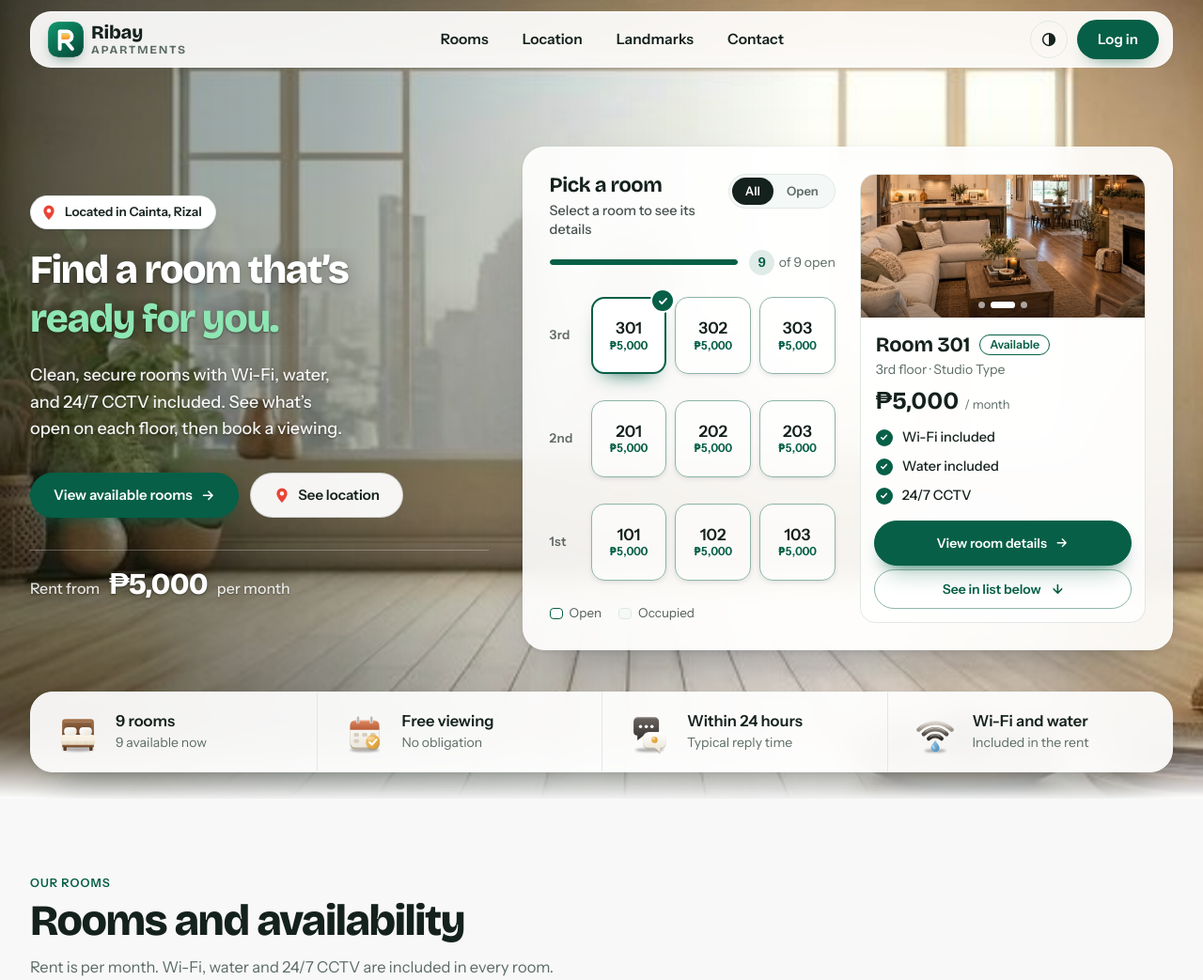
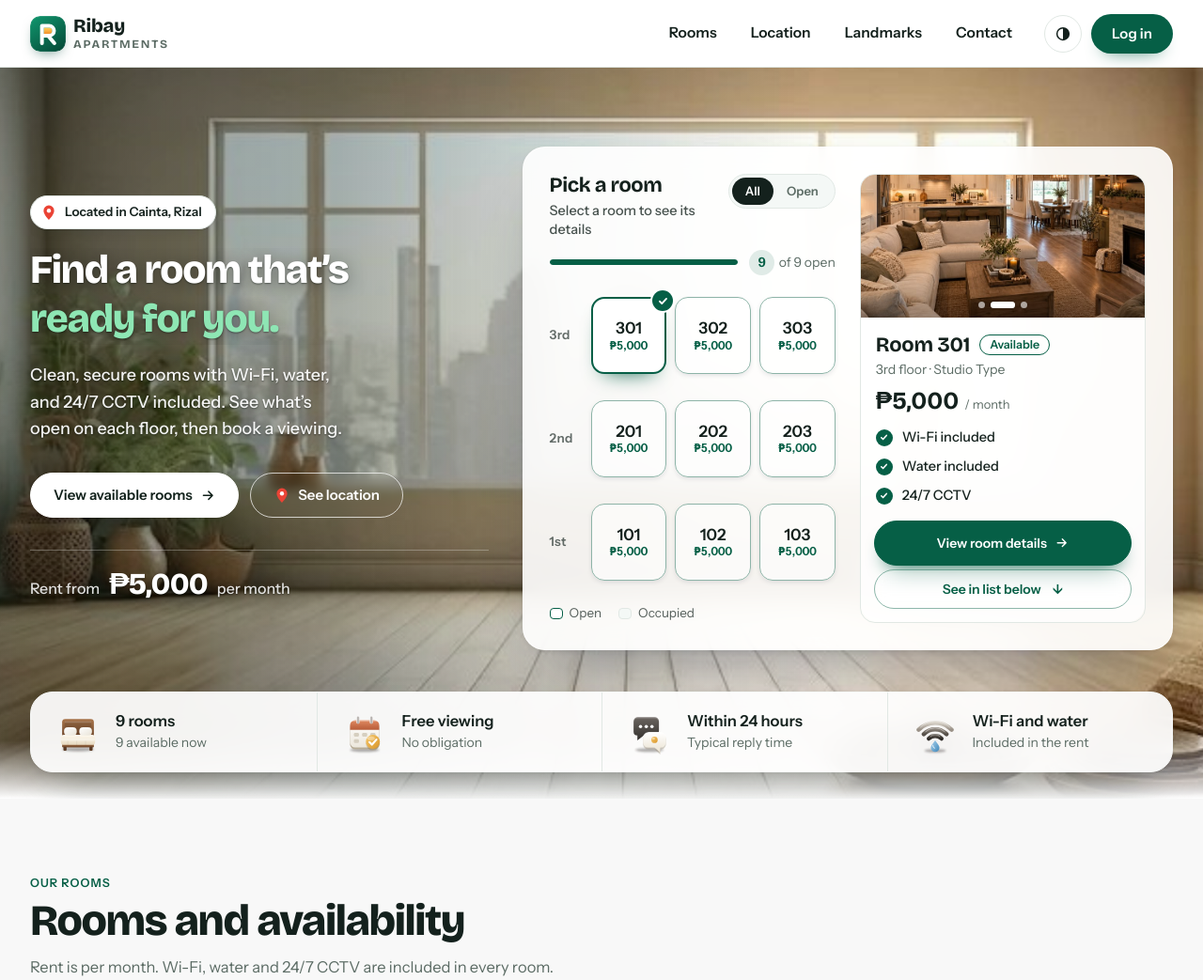
Before and after one commit to boadodean31-creator/apartments, a Django app: page / in a window 1280 px wide. Shown: the top 1043 px of the page at 94% size. Run offline with Django 5.2, Linux system fonts and the light colour scheme; data comes from the database, SQL or seed files in the repository; data that the repository does not hold is empty.

Commit message:
Hero round 5: solid full-width top bar, white hero buttons (includes round 4)

```diff
--- /dev/null
+++ b/rooms/static/rooms/hero-v5.css
@@ -0,0 +1,56 @@
+/* Home hero, round 5 (desktop only, from 1100px wide; phones and small laptops keep their own layout):
+   1. top bar: a solid, full-width bar (no more floating capsule). Logo at the far left; Rooms, Location, Landmarks and Contact sit on the
+      right, next to the profile icon, which is always the last item. After the banner scrolls away it shrinks to the slim bar.
+   2. buttons on the photo: "View available rooms" is solid white with dark text, "See location" is an outline.
+   The shade over the left of the photo, the "Pick a room" card and the strip are unchanged (see hero-v3.css / hero-v4.css).
+   To undo: delete this file and its <link> in templates/rooms/base.html. */
+
+@media (min-width: 1100px) {
+
+  /* ---------- 1. Top bar: solid white, full width ---------- */
+  /* the bar keeps one fixed height box, so the page never jumps when it shrinks */
+  html body:has(.herowrap.has-banner) header,
+  html body:has(.herowrap.has-banner) header:not(.scrolled),
+  html:root[data-theme="dark"] body:has(.herowrap.has-banner) header { height: 72px; padding: 0; pointer-events: none; }
+  html body:has(.herowrap.has-banner) header .wrap.nav,
+  html body:has(.herowrap.has-banner) header .m-panel { pointer-events: auto; }
+
+  html body:has(.herowrap.has-banner) header .wrap.nav,
+  html body:has(.herowrap.has-banner) header.scrolled .wrap.nav {
+    width: 100%; max-width: none; height: 72px; margin: 0; padding: 0 32px; border-radius: 0;
+    background: var(--bg); -webkit-backdrop-filter: none; backdrop-filter: none;
+    border: 0; border-bottom: 1px solid var(--line); box-shadow: none;
+  }
+  html body:has(.herowrap.has-banner) header.scrolled .wrap.nav { box-shadow: 0 12px 30px -26px rgba(15, 30, 25, .5); }
+
+  /* links on the right, next to the theme switch and the profile icon */
+  html body:has(.herowrap.has-banner) header .nav nav { margin-left: auto; margin-right: 12px; }
+
+  /* slim bar after the banner has scrolled away: same far-left logo and far-right profile */
+  html body:has(.herowrap.has-banner) header.compact .wrap.nav {
+    height: 58px; padding: 0 32px; background: var(--bg); box-shadow: 0 12px 30px -26px rgba(15, 30, 25, .5);
+  }
+
+  /* the bar is solid now, so the photo starts right under it (it used to run behind the floating bar) */
+  html body:has(.herowrap.has-banner) .herowrap.has-banner { margin-top: 0 !important; }
+  html body .has-banner .hero {
+    padding-top: clamp(84px, 10vh, 104px);
+    min-height: clamp(540px, calc(100svh - 150px), 760px);
+  }
+}
+
+/* ---------- 2. Buttons on the photo ---------- */
+@media (min-width: 1000px) {
+  html body .has-banner .hero .cta .btn.pri {
+    background: #fff; color: #10201a; border: 1.5px solid #fff;
+    box-shadow: 0 12px 26px -16px rgba(0, 0, 0, .55);
+  }
+  html body .has-banner .hero .cta .btn:not(.pri) {
+    background: transparent; color: #fff; border: 1.5px solid rgba(255, 255, 255, .72); box-shadow: none;
+    -webkit-backdrop-filter: blur(6px); backdrop-filter: blur(6px);
+  }
+  @media (hover: hover) {
+    html body .has-banner .hero .cta .btn.pri:hover { background: #f3f3ef; color: #10201a; transform: translateY(-1px); }
+    html body .has-banner .hero .cta .btn:not(.pri):hover { background: rgba(255, 255, 255, .16); border-color: #fff; color: #fff; transform: translateY(-1px); }
+  }
+}
--- a/rooms/templates/rooms/base.html
+++ b/rooms/templates/rooms/base.html
@@ -12,7 +12,7 @@
 {% block head %}{% endblock %}
 <link rel="stylesheet" href="{% static 'rooms/mobile.css' %}?v=16">
 <link rel="stylesheet" href="{% static 'rooms/account.css' %}?v=2">
-<link rel="stylesheet" href="{% static 'rooms/site-polish.css' %}?v=2"><link rel="stylesheet" href="{% static 'rooms/refine.css' %}?v=9"><link rel="stylesheet" href="{% static 'rooms/rooms-v3.css' %}?v=1"><link rel="stylesheet" href="{% static 'rooms/calm.css' %}?v=2"><link rel="stylesheet" href="{% static 'rooms/hero-ref.css' %}?v=1"><link rel="stylesheet" href="{% static 'rooms/hero-v2.css' %}?v=1"><link rel="stylesheet" href="{% static 'rooms/room-cards.css' %}?v=4"><link rel="stylesheet" href="{% static 'rooms/hero-v3.css' %}?v=5"><link rel="stylesheet" href="{% static 'rooms/hero-v4.css' %}?v=1">
+<link rel="stylesheet" href="{% static 'rooms/site-polish.css' %}?v=2"><link rel="stylesheet" href="{% static 'rooms/refine.css' %}?v=9"><link rel="stylesheet" href="{% static 'rooms/rooms-v3.css' %}?v=1"><link rel="stylesheet" href="{% static 'rooms/calm.css' %}?v=2"><link rel="stylesheet" href="{% static 'rooms/hero-ref.css' %}?v=1"><link rel="stylesheet" href="{% static 'rooms/hero-v2.css' %}?v=1"><link rel="stylesheet" href="{% static 'rooms/room-cards.css' %}?v=4"><link rel="stylesheet" href="{% static 'rooms/hero-v3.css' %}?v=5"><link rel="stylesheet" href="{% static 'rooms/hero-v4.css' %}?v=1"><link rel="stylesheet" href="{% static 'rooms/hero-v5.css' %}?v=1">
 <script>/* light mode is the default; dark only if the visitor chose it with the toggle (saved in localStorage) */var t="light";try{t=localStorage.getItem("theme")||"light"}catch(e){}document.documentElement.dataset.theme=t;</script>
 </head>
 <body>
```
